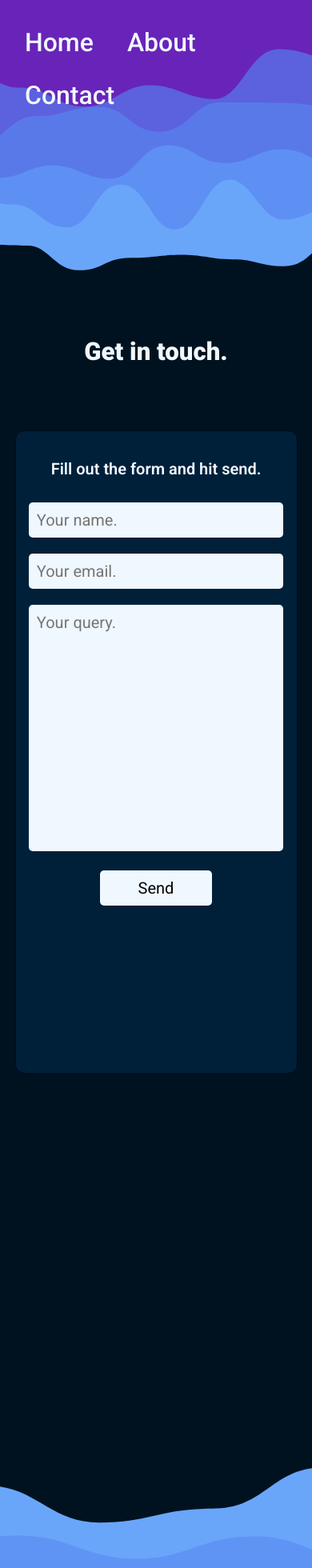
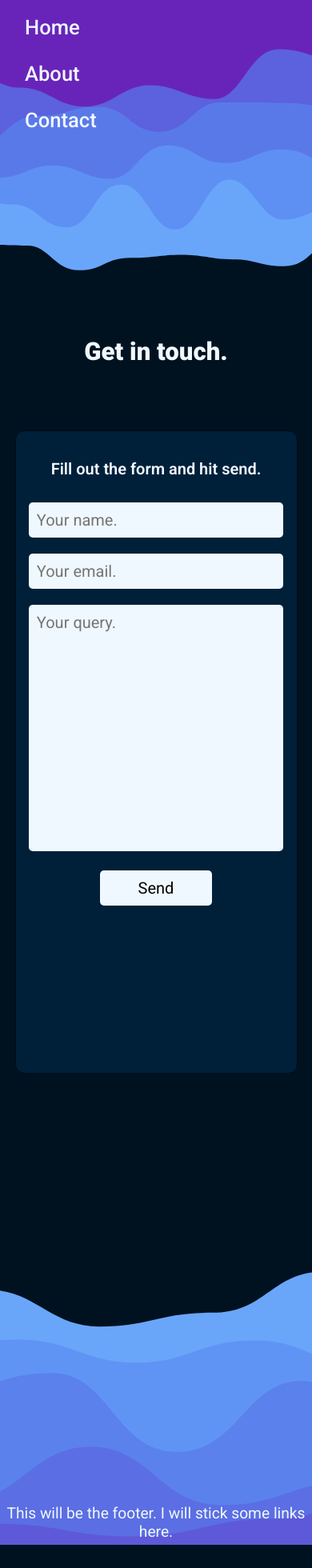
Before and after one commit to jose-few/portfolio, a SvelteKit app: page /contact in a window 390 px wide. Shown: the top 1960 px of the page at 80% size. After the commit the page ends 1931 px from the top, so only its background shows below. Built offline with nearby package versions, Linux system fonts and the light colour scheme; a web font is replaced by a local one.

Commit message:
Implemented more mobile-friendly css.

```diff
--- a/src/routes/+layout.svelte
+++ b/src/routes/+layout.svelte
@@ -15,8 +15,6 @@
 <link href='https://fonts.googleapis.com/css?family=Averia Sans Libre' rel='stylesheet'>
 
 <slot></slot>
-
-<div class="svgCont svg"></div>
 
 <div class="footer">
     <p class="footText">This will be the footer. I will stick some links here.</p>
@@ -37,14 +35,23 @@
         padding: 0;
     }
     :global(.footer) {
-        height: 200px;
+        position: relative;
+        min-height: 70vh;
         color: aliceblue;
         font-size: 1.5rem;
         text-align: center;
-        background-color: #6824b9;
+        background-image: url("../svg/animate_1.svg");
+        background-position: center;
+        background-size: cover;
+        background-repeat: no-repeat;
+        background-color: #001220;
     }
     :global(.footText) {
+        width: 100%;
+        position: absolute;
         margin: 0;
+        bottom: 5px;
+        text-align: center;
     }
     :global(.spacer) {
         height: 150px;
@@ -179,7 +186,48 @@
         transform: scaleX(1);
         transform-origin: bottom left;
     }
-    .svg {
-        background-image: url("../svg/animate_1.svg");
+    @media screen and (max-width: 600px) {
+        .navbar {
+            margin-top: 0;
+        }
+        ul {
+            display: flex !important;
+            flex-direction: column;
+            max-width: 30vw;
+            text-align: left;
+        }
+        a {
+            font-size: 1.6rem !important;
+        }
+        .footer {
+            max-height: 30svh;
+            background-size: auto;
+        }
+        .footText {
+            font-size: 1.2rem;
+        }
+        :global(.show) {
+            opacity: 1 !important;
+            transition: all 21s;
+            filter: blur(0) !important;
+            transform: translateX(0) !important;
+            transform: translateY(0) !important;
+        }
+        :global(.hide) {
+            opacity: 0;
+            transition: all 1s;
+            filter: blur(5px);
+            transform: translateX(0);
+            transform: translateY(5px);
+        }
+        :global(h1) {
+            font-size: 2.5rem;
+        }
+        :global(p) {
+            font-size: 1.25rem;
+        }
+        :global(.spacer) {
+            height: 50px;
+        }
     }
 </style>
--- a/src/routes/contact/+page.svelte
+++ b/src/routes/contact/+page.svelte
@@ -52,9 +52,9 @@
     }
     form {
         margin: auto;
-        width: 30vw;
-        min-width: 30vw;
-        height: 70svh;
+        width: 45vw;
+        min-width: 40vw;
+        height: 75svh;
         min-height: 70svh;
         background-color: #00203a;
         border-radius: 10px;
@@ -82,7 +82,8 @@
         transition: 500ms all;
     }
     button {
-        width: 45%;
+        width: 50%;
+        min-width: 45%;
         font-size: 1.25rem;
         padding: 10px;
         margin: 10px;
@@ -94,6 +95,7 @@
     }
     @media screen and (max-width: 600px) {
         form {
+            width: 90vw;
             min-width: 90vw;
             min-height: 95svh;
         }
@@ -103,14 +105,12 @@
         h4 {
             font-size: 1.25rem;
         }
-        .spacer {
-            height: 50px;
-        }
         #form_name, #form_email, #form_msg {
             min-width: 85%;
         }
         button {
             width: 40%;
+            min-width: 35%;
         }
     }
 </style>
```
